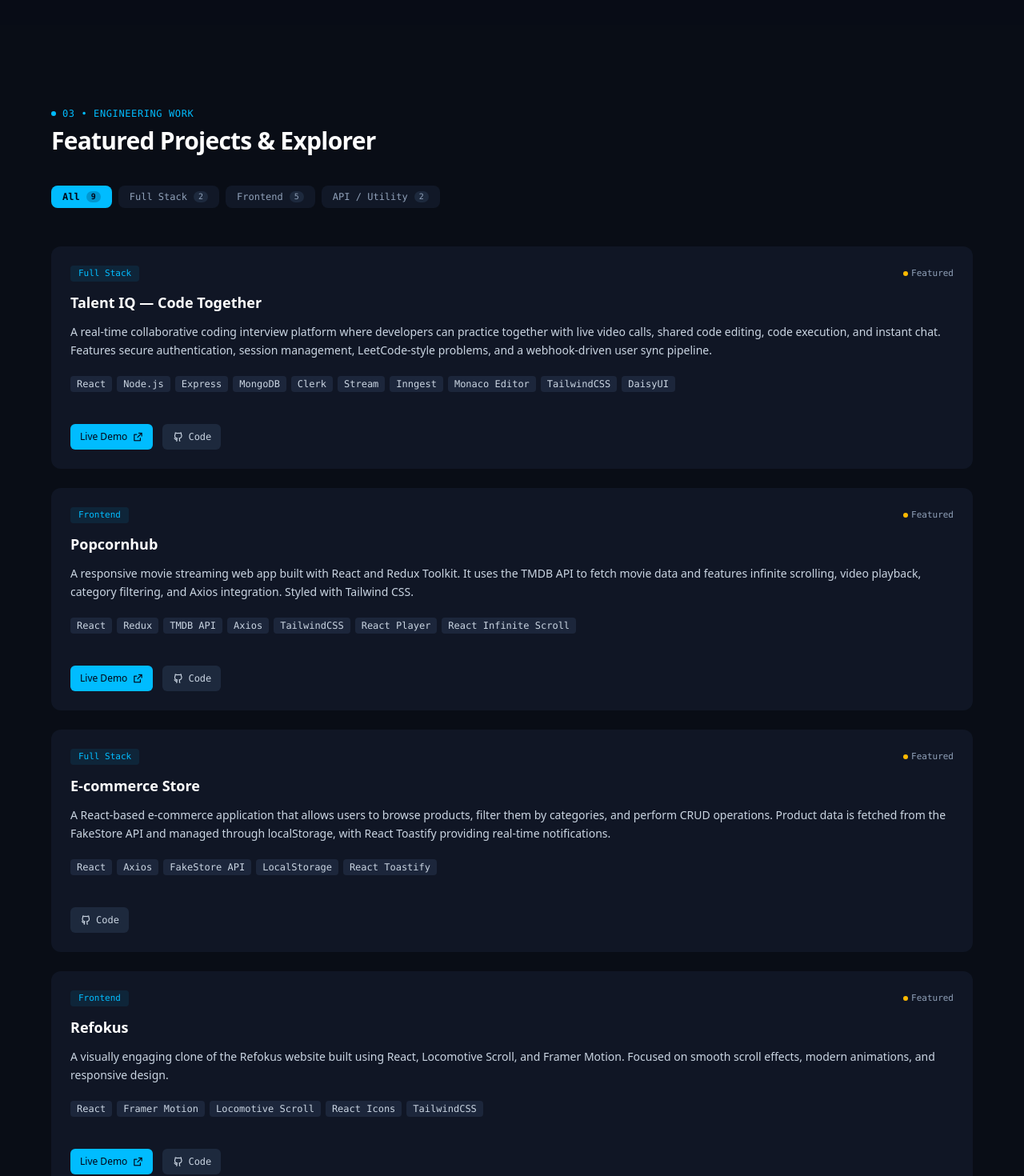
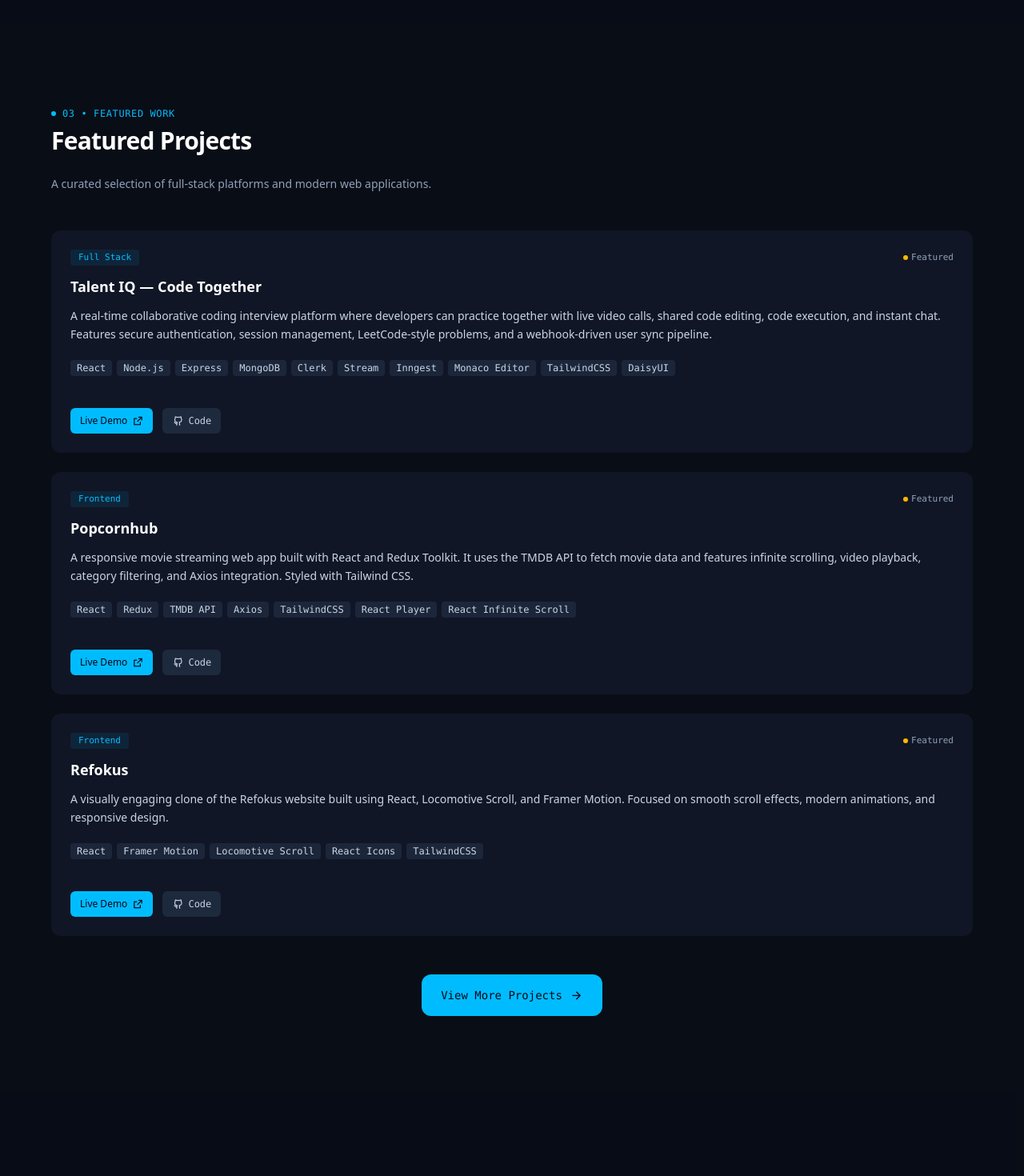
Before and after one commit to 111-amann/Aman_Sayyad-Portfolio, a React (Vite) app: page / in a window 1280 px wide. Shown: the part 3460-4930 px from the top of the page at 80% size. Built offline with nearby package versions, Linux system fonts and the light colour scheme.

Commit message:
Project section enhanced with new page

```diff
--- a/src/Components/MobileMenu.jsx
+++ b/src/Components/MobileMenu.jsx
@@ -14,12 +14,12 @@ function MobileMenu({ menuOpen, setMenuOpen }) {
   }, [menuOpen, setMenuOpen]);
 
   const navLinks = [
-    { label: "About", href: "#about" },
-    { label: "Experience", href: "#experience" },
-    { label: "Projects", href: "#projects" },
-    { label: "Skills", href: "#skills" },
-    { label: "Education", href: "#education" },
-    { label: "Contact", href: "#contact" },
+    { label: "About", href: "/#about" },
+    { label: "Experience", href: "/#experience" },
+    { label: "Projects", href: "/#projects" },
+    { label: "Skills", href: "/#skills" },
+    { label: "Education", href: "/#education" },
+    { label: "Contact", href: "/#contact" },
   ];
 
   return (
@@ -36,7 +36,7 @@ function MobileMenu({ menuOpen, setMenuOpen }) {
       {/* Top Header inside Menu */}
       <div className="flex justify-between items-center pb-4 border-b border-slate-800">
         <a
-          href="#home"
+          href="/#home"
           onClick={() => setMenuOpen(false)}
           className="font-mono text-lg font-semibold text-white"
         >
--- a/src/Components/Sections/Footer.jsx
+++ b/src/Components/Sections/Footer.jsx
@@ -1,4 +1,5 @@
 import React from "react";
+import { Link } from "react-router-dom";
 
 function Footer() {
   const currentYear = new Date().getFullYear();
@@ -14,7 +15,7 @@ function Footer() {
         {/* Left: Brand & Copyright */}
         <div className="flex flex-col items-center md:items-start text-center md:text-left gap-1">
           <a
-            href="#home"
+            href="/#home"
             className="font-mono text-base font-semibold text-white hover:text-sky-400 transition-colors"
           >
             aman<span className="text-sky-400">.sayyad</span>
@@ -26,24 +27,27 @@ function Footer() {
 
         {/* Center: Quick Links */}
         <div className="flex flex-wrap items-center justify-center gap-6 text-xs font-mono text-slate-400">
-          <a href="#about" className="hover:text-white transition-colors">
+          <a href="/#about" className="hover:text-white transition-colors">
             About
           </a>
-          <a href="#experience" className="hover:text-white transition-colors">
+          <a href="/#experience" className="hover:text-white transition-colors">
             Experience
           </a>
-          <a href="#projects" className="hover:text-white transition-colors">
+          <a href="/#projects" className="hover:text-white transition-colors">
             Projects
           </a>
-          <a href="#skills" className="hover:text-white transition-colors">
+          <a href="/#skills" className="hover:text-white transition-colors">
             Skills
           </a>
-          <a href="#education" className="hover:text-white transition-colors">
+          <a href="/#education" className="hover:text-white transition-colors">
             Education
           </a>
-          <a href="#contact" className="hover:text-white transition-colors">
+          <a href="/#contact" className="hover:text-white transition-colors">
             Contact
           </a>
+          <Link to="/projects" className="text-sky-400 hover:text-sky-300 transition-colors">
+            All Projects
+          </Link>
           <a
             href={resumeUrl}
             download="AmanSayyadResume.pdf"
--- a/src/Components/Sections/Navbar.jsx
+++ b/src/Components/Sections/Navbar.jsx
@@ -13,7 +13,7 @@ function Navbar({ menuOpen, setMenuOpen }) {
         <div className="flex justify-between items-center h-16">
           {/* Logo / Monogram */}
           <a
-            href="#home"
+            href="/#home"
             className="flex items-center space-x-2 font-mono text-lg font-semibold tracking-tight text-white hover:text-sky-400 transition-colors focus-visible:outline-none focus-visible:ring-2 focus-visible:ring-sky-400 rounded px-1"
           >
             <span className="w-2 h-2 rounded-full bg-sky-400"></span>
@@ -28,37 +28,37 @@ function Navbar({ menuOpen, setMenuOpen }) {
             aria-label="Main Navigation"
           >
             <a
-              href="#about"
+              href="/#about"
               className="hover:text-white transition-colors focus-visible:outline-none focus-visible:ring-2 focus-visible:ring-sky-400 rounded px-2 py-1"
             >
               About
             </a>
             <a
-              href="#experience"
+              href="/#experience"
               className="hover:text-white transition-colors focus-visible:outline-none focus-visible:ring-2 focus-visible:ring-sky-400 rounded px-2 py-1"
             >
               Experience
             </a>
             <a
-              href="#projects"
+              href="/#projects"
               className="hover:text-white transition-colors focus-visible:outline-none focus-visible:ring-2 focus-visible:ring-sky-400 rounded px-2 py-1"
             >
               Projects
             </a>
             <a
-              href="#skills"
+              href="/#skills"
               className="hover:text-white transition-colors focus-visible:outline-none focus-visible:ring-2 focus-visible:ring-sky-400 rounded px-2 py-1"
             >
               Skills
             </a>
             <a
-              href="#education"
+              href="/#education"
               className="hover:text-white transition-colors focus-visible:outline-none focus-visible:ring-2 focus-visible:ring-sky-400 rounded px-2 py-1"
             >
               Education
             </a>
             <a
-              href="#contact"
+              href="/#contact"
               className="hover:text-white transition-colors focus-visible:outline-none focus-visible:ring-2 focus-visible:ring-sky-400 rounded px-2 py-1"
             >
               Contact
--- a/src/Components/Sections/Projects.jsx
+++ b/src/Components/Sections/Projects.jsx
@@ -1,84 +1,59 @@
-import React, { useState } from "react";
+import React from "react";
+import { Link } from "react-router-dom";
 import RevealOnScroll from "../RevealOnScroll";
-import { projects, projectCategories } from "../../data/projectsData";
+import { projects } from "../../data/projectsData";
 import ProjectCard from "../ProjectCard";
 
+// The 3 premier showcase projects displayed on the home page:
+// 1. Talent IQ — Collaborative full-stack coding platform with Monaco editor & live video
+// 2. Popcornhub — Modern streaming frontend with Redux Toolkit & TMDB API integration
+// 3. Refokus — Advanced animation & interaction design clone with Framer Motion & Locomotive Scroll
+const FEATURED_HOME_PROJECT_IDS = ["talentiq", "popcornhub", "refokus"];
+
 function Projects() {
-  const [activeCategory, setActiveCategory] = useState("All");
+  const homeProjects = FEATURED_HOME_PROJECT_IDS.map((id) =>
+    projects.find((p) => p.id === id)
+  ).filter(Boolean);
 
-  const filteredProjects =
-    activeCategory === "All"
-      ? projects
-      : projects.filter((project) => project.category === activeCategory);
+  // Fallback to first 3 projects if IDs ever change
+  const displayProjects =
+    homeProjects.length === 3 ? homeProjects : projects.slice(0, 3);
 
   return (
     <section id="projects" className="py-24 px-4 sm:px-6 relative">
       <div className="max-w-6xl mx-auto">
         <RevealOnScroll>
           {/* Section Header */}
-          <div className="flex flex-col md:flex-row md:items-end justify-between mb-12 gap-6">
-            <div>
-              <div className="inline-flex items-center gap-2 text-xs font-mono uppercase tracking-wider text-sky-400 mb-2">
-                <span className="w-1.5 h-1.5 rounded-full bg-sky-400"></span>
-                <span>03 &bull; Engineering Work</span>
-              </div>
-              <h2 className="text-3xl sm:text-4xl font-display font-bold text-white tracking-tight">
-                Featured Projects &amp; Explorer
-              </h2>
-              <div className="mt-3 w-16 h-0.5 bg-gradient-to-r from-sky-400 to-indigo-500 rounded-full"></div>
+          <div className="mb-12 text-left">
+            <div className="inline-flex items-center gap-2 text-xs font-mono uppercase tracking-wider text-sky-400 mb-2">
+              <span className="w-1.5 h-1.5 rounded-full bg-sky-400"></span>
+              <span>03 &bull; Featured Work</span>
             </div>
-
-            {/* Category Filter Buttons */}
-            <div
-              role="group"
-              aria-label="Filter projects by category"
-              className="flex flex-wrap items-center gap-2"
-            >
-              {projectCategories.map((cat) => {
-                const count =
-                  cat === "All"
-                    ? projects.length
-                    : projects.filter((p) => p.category === cat).length;
-                const isActive = activeCategory === cat;
-
-                return (
-                  <button
-                    key={cat}
-                    type="button"
-                    onClick={() => setActiveCategory(cat)}
-                    aria-pressed={isActive}
-                    className={`inline-flex items-center gap-2 px-3.5 py-1.5 rounded-lg text-xs font-mono transition-all duration-200 focus-visible:outline-none focus-visible:ring-2 focus-visible:ring-sky-400 ${
-                      isActive
-                        ? "bg-sky-400 text-slate-950 font-semibold shadow-sm shadow-sky-500/20"
-                        : "bg-[#111827] text-slate-400 border border-slate-800 hover:text-white hover:border-slate-700"
-                    }`}
-                  >
-                    <span>{cat}</span>
-                    <span
-                      className={`text-[10px] px-1.5 py-0.2 rounded-full ${
-                        isActive
-                          ? "bg-slate-950/20 text-slate-950"
-                          : "bg-slate-800 text-slate-400"
-                      }`}
-                    >
-                      {count}
-                    </span>
-                  </button>
-                );
-              })}
-            </div>
+            <h2 className="text-3xl sm:text-4xl font-display font-bold text-white tracking-tight">
+              Featured Projects
+            </h2>
+            <div className="mt-3 w-16 h-0.5 bg-gradient-to-r from-sky-400 to-indigo-500 rounded-full"></div>
+            <p className="text-slate-400 text-sm mt-3 max-w-xl">
+              A curated selection of full-stack platforms and modern web applications.
+            </p>
           </div>
 
-          {/* Projects Grid */}
+          {/* 3 Featured Projects Grid */}
           <div className="grid grid-cols-1 md:grid-cols-2 lg:grid-cols-3 gap-6">
-            {filteredProjects.map((project) => (
-              <ProjectCard key={project.title} project={project} />
+            {displayProjects.map((project) => (
+              <ProjectCard key={project.id || project.title} project={project} />
             ))}
           </div>
 
-          {/* Explorer Footnote */}
-          <div className="mt-12 text-center text-xs font-mono text-slate-400">
-            <span>Showing {filteredProjects.length} of {projects.length} verified projects</span>
+          {/* View More Projects Action Button */}
+          <div className="mt-12 flex justify-center">
+            <Link
+              to="/projects"
+              className="group inline-flex items-center gap-2.5 px-6 py-3.5 rounded-xl text-sm font-mono font-medium text-slate-950 bg-sky-400 hover:bg-sky-300 transition-all duration-200 transform hover:-translate-y-0.5 shadow-sm shadow-sky-500/20 focus-visible:outline-none focus-visible:ring-2 focus-visible:ring-sky-400"
+            >
+              <span>View More Projects</span>
+              <i className="ri-arrow-right-line text-base transition-transform duration-200 group-hover:translate-x-1"></i>
+            </Link>
           </div>
         </RevealOnScroll>
       </div>
```
Also changed, not shown: src/Components/Sections/ProjectsPage.jsx (+29 -24 lines), 1 other file (tests, documents, lock files or other folders).
